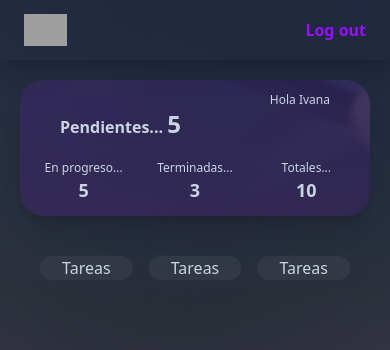
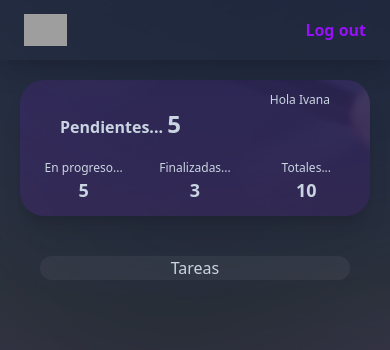
Before and after one commit to Charly66munoz/TaskFlow-Frontend, a React (Vite) app: page / in a window 390 px wide. Shown: the top 350 px of the page. Built offline with nearby package versions, Linux system fonts and the light colour scheme; grey boxes are pictures that could not be loaded.

Commit message:
Fix: Add props Columns names and fix responsive kanban

```diff
--- a/src/components/dashboard/Greeting.tsx
+++ b/src/components/dashboard/Greeting.tsx
@@ -21,7 +21,7 @@ const Greeting = ()=>{
               <p className="text-lg font-extrabold">5</p>
             </div>
             <div className=" basis-1/3 text-center">
-              <p className="">Terminadas...</p>
+              <p className="">Finalizadas...</p>
               <p className="text-lg font-extrabold">3</p>
             </div>
             <div className=" basis-1/3 text-center">
--- a/src/components/dashboard/KanbanBoard.tsx
+++ b/src/components/dashboard/KanbanBoard.tsx
@@ -2,11 +2,16 @@ import KanbanColumn from "./KanbanColumn";
 
 function KanbanBoard() {
     return (
-      <div className=" flex gap-4 p-5 md:mx-5 mt-5 text-center rounded-xl text-slate-300">
-        <KanbanColumn />
-        <KanbanColumn />
-        <KanbanColumn />
-      </div>
+      <>
+        <div className="hidden md:flex gap-4 p-5 md:mx-5 mt-5 text-center rounded-xl text-slate-300">
+          <KanbanColumn types="Pendientes" />
+          <KanbanColumn types="En progreso" />
+          <KanbanColumn types="Finalizadas" />
+        </div>
+        <div className="md:hidden flex gap-4 p-5 md:mx-5 mt-5 text-center rounded-xl text-slate-300">
+          <KanbanColumn types="Tareas" />
+        </div>
+      </>
     );
 }
 export default KanbanBoard
--- a/src/components/dashboard/KanbanColumn.tsx
+++ b/src/components/dashboard/KanbanColumn.tsx
@@ -1,10 +1,15 @@
-const KanbanColumn = ()=>{
-    return (
-      <div className=" flex-1 rounded-xl bg-white/5 flex flex-col">
-        <div className="overflow-y-auto">
-          <p>Tareas</p>
-        </div>
+interface propKanbanColum {
+types : string,
+}
+
+
+const KanbanColumn= ({types}: propKanbanColum) => {
+  return (
+    <div className=" flex-1 rounded-xl bg-white/5 flex flex-col">
+      <div className="overflow-y-auto">
+        <p>{ types }</p>
       </div>
-    );
-}
+    </div>
+  );
+};
 export default KanbanColumn
```
